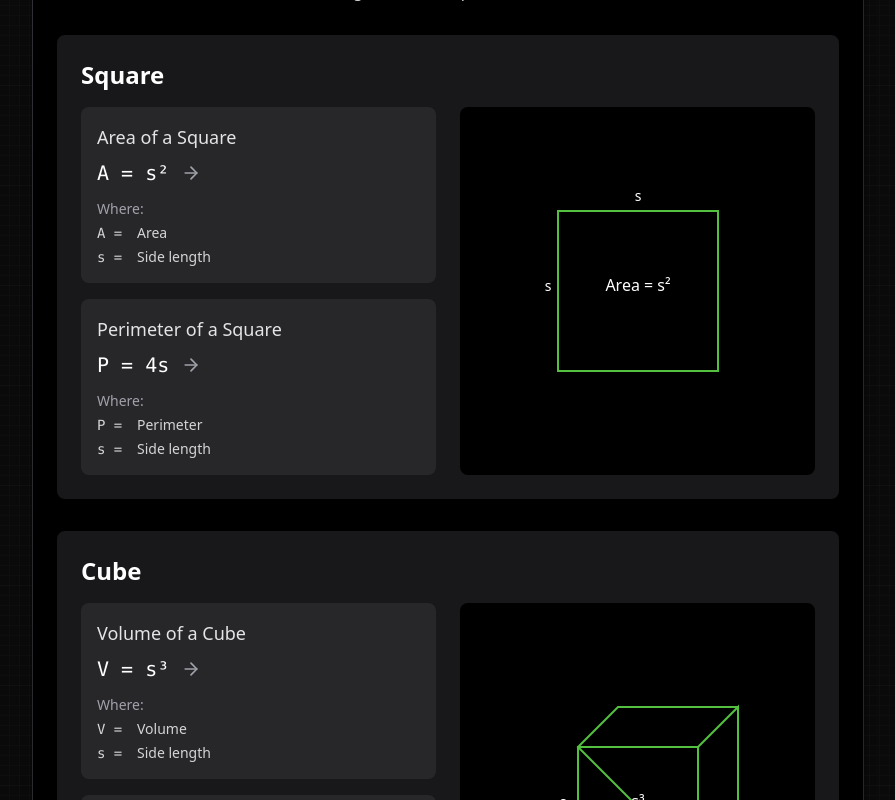
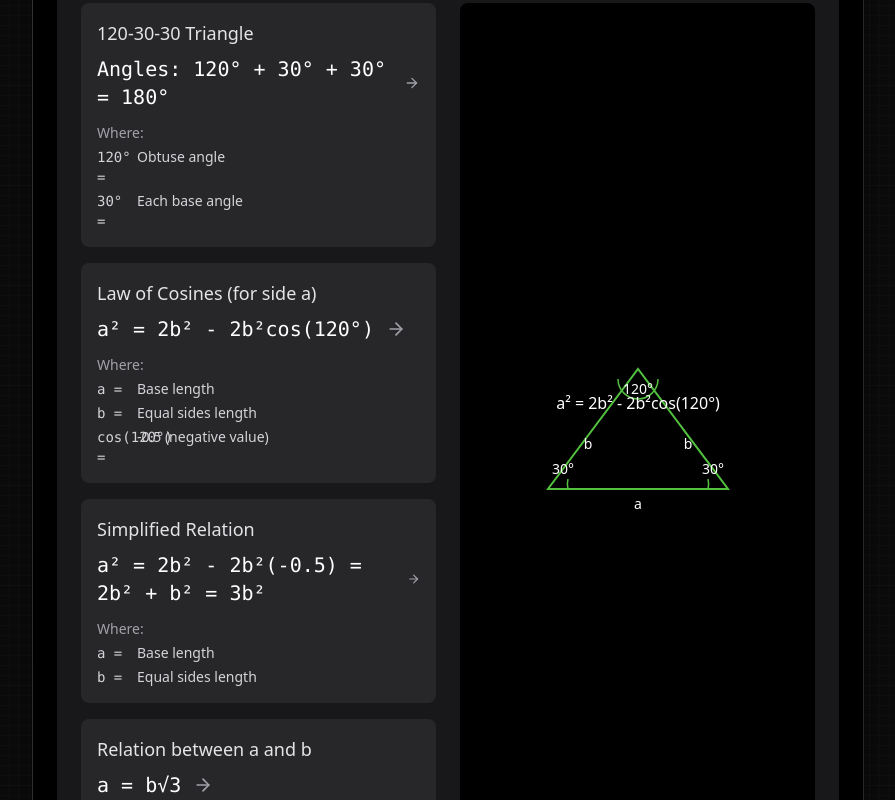
Before and after one commit to ArsCodeAmatoria/lilfoot, a Next.js app: page /dimensions in a window 1280 px wide. Shown: the part 2720-3520 px from the top of the page, without its empty margins (336-1231 px from the left). Built offline with nearby package versions, Linux system fonts and the light colour scheme; a web font is replaced by a local one.

Commit message:
Add 120-30-30 obtuse isosceles triangle to Dimensions page

```diff
--- a/app/components/ShapeVisualizer.tsx
+++ b/app/components/ShapeVisualizer.tsx
@@ -12,7 +12,8 @@ interface ShapeVisualizerProps {
     | 'rightTriangle'
     | 'isoscelesTriangle'
     | 'equilateralTriangle'
-    | 'specialTriangle';
+    | 'specialTriangle'
+    | 'obtuseTriangle';
   highlightColor?: string;
   accentColor?: string;
 }
@@ -794,6 +795,131 @@ export default function ShapeVisualizer({
           </svg>
         );
 
+      case 'obtuseTriangle':
+        // Create an isosceles triangle with angles 120°, 30°, 30°
+        const otWidth = 180;
+        const otHeight = 80;
+        const otX = center - otWidth / 2;
+        const otY = center + otHeight / 2;
+
+        // The apex needs to be on the opposite side from the base to create the 120° angle
+        const otApexX = center;
+        const otApexY = otY - otHeight * 1.5;
+
+        return (
+          <svg
+            width={size}
+            height={size}
+            viewBox={`0 0 ${size} ${size}`}
+            className="max-w-full"
+          >
+            {/* Draw the obtuse triangle */}
+            <polygon
+              points={`${otX},${otY} ${otX + otWidth},${otY} ${otApexX},${otApexY}`}
+              stroke={baseColor}
+              strokeWidth={strokeWidth}
+              fill="none"
+            />
+
+            {/* Draw angle markers */}
+            {/* 120° angle at the top */}
+            <path
+              d={`M${otApexX - 20},${otApexY + 10} A 20 20 0 0 0 ${otApexX + 20},${otApexY + 10}`}
+              stroke={baseColor}
+              strokeWidth={1.5}
+              fill="none"
+            />
+
+            {/* 30° angles at the bottom */}
+            <path
+              d={`M${otX + 20},${otY} A 20 20 0 0 1 ${otX + 20},${otY - 10}`}
+              stroke={baseColor}
+              strokeWidth={1.5}
+              fill="none"
+            />
+
+            <path
+              d={`M${otX + otWidth - 20},${otY} A 20 20 0 0 0 ${otX + otWidth - 20},${otY - 10}`}
+              stroke={baseColor}
+              strokeWidth={1.5}
+              fill="none"
+            />
+
+            {/* Angle labels */}
+            <text
+              x={otApexX}
+              y={otApexY + 25}
+              textAnchor="middle"
+              fontSize="14"
+              fill="white"
+            >
+              120°
+            </text>
+
+            <text
+              x={otX + 15}
+              y={otY - 15}
+              textAnchor="middle"
+              fontSize="14"
+              fill="white"
+            >
+              30°
+            </text>
+
+            <text
+              x={otX + otWidth - 15}
+              y={otY - 15}
+              textAnchor="middle"
+              fontSize="14"
+              fill="white"
+            >
+              30°
+            </text>
+
+            {/* Label the sides */}
+            <text
+              x={center}
+              y={otY + 20}
+              textAnchor="middle"
+              fontSize="14"
+              fill="white"
+            >
+              a
+            </text>
+
+            <text
+              x={center - otWidth / 4 - 5}
+              y={center}
+              textAnchor="middle"
+              fontSize="14"
+              fill="white"
+            >
+              b
+            </text>
+
+            <text
+              x={center + otWidth / 4 + 5}
+              y={center}
+              textAnchor="middle"
+              fontSize="14"
+              fill="white"
+            >
+              b
+            </text>
+
+            {/* Law of cosines for this triangle */}
+            <text
+              x={center}
+              y={center - 40}
+              textAnchor="middle"
+              fontSize="16"
+              fill="white"
+            >
+              a² = 2b² - 2b²cos(120°)
+            </text>
+          </svg>
+        );
+
       default:
         return <div className="text-red-500">Unknown shape type</div>;
     }
--- a/app/dimensions/page.tsx
+++ b/app/dimensions/page.tsx
@@ -193,6 +193,43 @@ export default function DimensionsPage() {
     },
   ];
 
+  // New obtuse triangle formulas
+  const obtuseTriangleFormulas = [
+    {
+      name: '120-30-30 Triangle',
+      formula: 'Angles: 120° + 30° + 30° = 180°',
+      variables: {
+        '120°': 'Obtuse angle',
+        '30°': 'Each base angle',
+      } as Record<string, string>,
+    },
+    {
+      name: 'Law of Cosines (for side a)',
+      formula: 'a² = 2b² - 2b²cos(120°)',
+      variables: {
+        a: 'Base length',
+        b: 'Equal sides length',
+        'cos(120°)': '-0.5 (negative value)',
+      } as Record<string, string>,
+    },
+    {
+      name: 'Simplified Relation',
+      formula: 'a² = 2b² - 2b²(-0.5) = 2b² + b² = 3b²',
+      variables: {
+        a: 'Base length',
+        b: 'Equal sides length',
+      } as Record<string, string>,
+    },
+    {
+      name: 'Relation between a and b',
+      formula: 'a = b√3',
+      variables: {
+        a: 'Base length',
+        b: 'Equal sides length',
+      } as Record<string, string>,
+    },
+  ];
+
   return (
     <div className="space-y-8">
       <div className="mb-8">
@@ -242,6 +279,13 @@ export default function DimensionsPage() {
         <ShapeVisualizer type="specialTriangle" />
       </FormulaDisplay>
 
+      <FormulaDisplay
+        title="120-30-30 Obtuse Triangle"
+        formulas={obtuseTriangleFormulas}
+      >
+        <ShapeVisualizer type="obtuseTriangle" />
+      </FormulaDisplay>
+
       {/* Basic Shapes Section */}
       <div className="my-8">
         <h2 className="mb-4 text-2xl font-bold text-white">Basic Shapes</h2>
```
